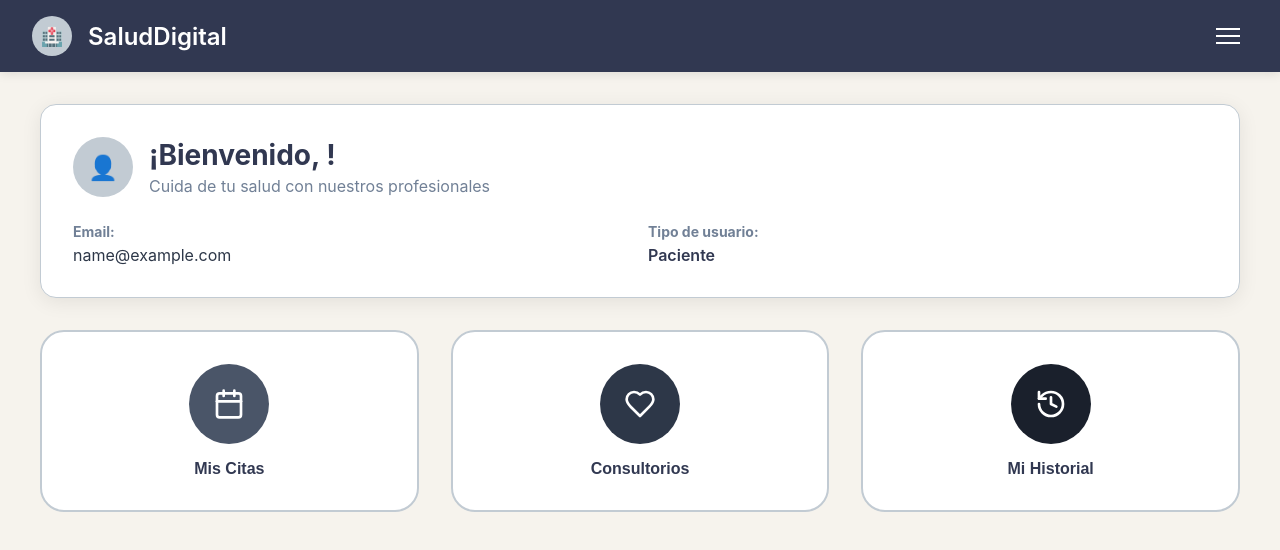
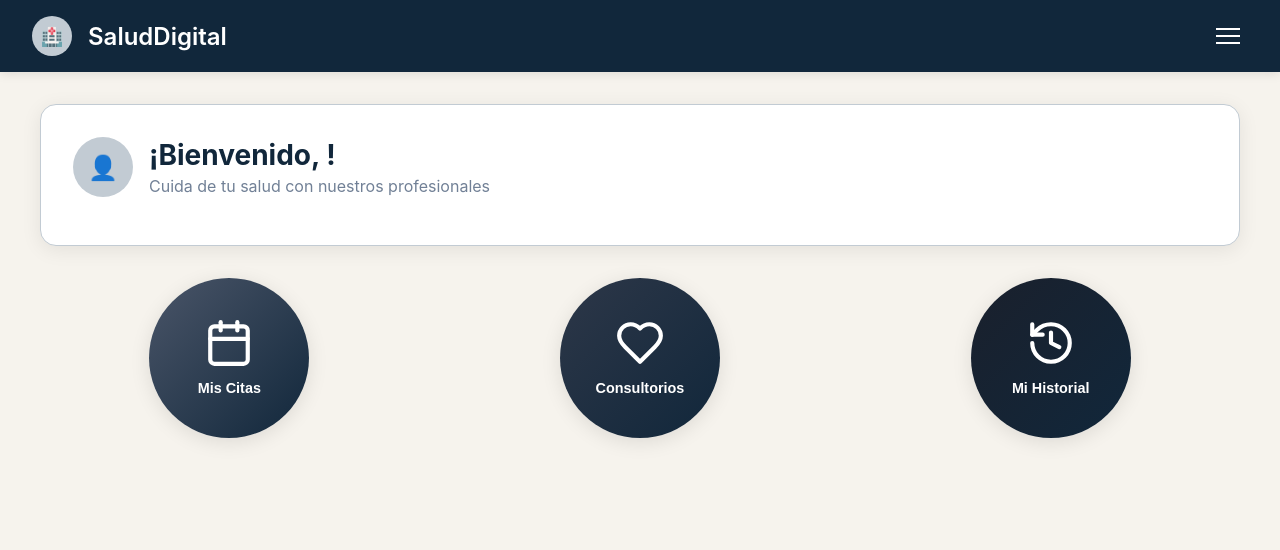
Before and after one commit to JUANFER187/healthcare-system, a React (Vite) app in the folder frontend/: page /dashboard in a window 1280 px wide. Shown: the top 550 px of the page. Built offline with nearby package versions, Linux system fonts and the light colour scheme; sample sign-in values are in the browser's storage; the HTML template or start-up script is replaced by a standard one.

Commit message:
Cambio en el contenido de las cards, reparación al problema de animación del menú hamburguesa y limpieza del dashboard.

```diff
--- a/frontend/src/pages/Dashboard.jsx
+++ b/frontend/src/pages/Dashboard.jsx
@@ -1,5 +1,6 @@
 import React, { useState } from 'react';
 import { useAuth } from '../context/AuthContext';
+import { useNavigate } from 'react-router-dom';
 import {
   Calendar,
   Heart,
@@ -13,22 +14,26 @@ import {
   FileText
 } from 'lucide-react';
 
+
 const Dashboard = () => {
   const { user, logout } = useAuth();
   const [sidebarOpen, setSidebarOpen] = useState(false);
   const [menuAnimation, setMenuAnimation] = useState(false);
+  const [isHovered, setIsHovered] = useState(false);
+  const navigate = useNavigate();
 
   const toggleMenu = () => {
-    setMenuAnimation(!menuAnimation);
-    setTimeout(() => setSidebarOpen(!sidebarOpen), 150);
+    const newState = !sidebarOpen;
+    setSidebarOpen(newState);
+    setMenuAnimation(newState); // Mismo estado para ambos
   };
 
   // Paleta de colores profesional
   const colors = {
     primary: '#F6F3ED',
     secondary: '#C2CBD3',
-    accent: '#313851',
-    text: '#2D3748',
+    accent: '#11273bff',
+    text: '#202c33ff',
     lightText: '#718096'
   };
 
@@ -91,17 +96,19 @@ const Dashboard = () => {
         {/* Botón Menú Hamburguesa Animado */}
         <button
           onClick={toggleMenu}
+          onMouseEnter={() => setIsHovered(true)}
+          onMouseLeave={() => setIsHovered(false)}
           style={{
-            background: 'none',
+            background: isHovered ? 'rgba(255, 255, 255, 0.1)' : 'none',
             border: 'none',
             cursor: 'pointer',
             padding: '8px',
             borderRadius: '8px',
-            transition: 'background-color 0.2s'
+            transition: 'all 0.3s ease',
+            boxShadow: isHovered ? '0 0 10px rgba(255, 255, 255, 0.3)' : 'none'
           }}
-          onMouseOver={(e) => e.target.style.backgroundColor = 'rgba(255,255,255,0.1)'}
-          onMouseOut={(e) => e.target.style.backgroundColor = 'transparent'}
         >
+          {/* El contenido de las 3 líneas se mantiene igual */}
           <div style={{
             width: '24px',
             height: '24px',
@@ -110,34 +117,38 @@ const Dashboard = () => {
             {/* Línea superior */}
             <div style={{
               position: 'absolute',
-              top: menuAnimation ? '11px' : '4px',
+              top: '4px',
               left: '0',
               width: '24px',
               height: '2px',
               backgroundColor: 'white',
               transform: menuAnimation ? 'rotate(45deg)' : 'none',
+              transformOrigin: 'center',
               transition: 'all 0.3s ease'
             }}></div>
+
             {/* Línea media */}
             <div style={{
               position: 'absolute',
               top: '11px',
               left: '0',
-              width: menuAnimation ? '0' : '24px',
+              width: '24px',
               height: '2px',
               backgroundColor: 'white',
               opacity: menuAnimation ? 0 : 1,
               transition: 'all 0.3s ease'
             }}></div>
+
             {/* Línea inferior */}
             <div style={{
               position: 'absolute',
-              top: menuAnimation ? '11px' : '18px',
+              top: '18px',
               left: '0',
               width: '24px',
               height: '2px',
               backgroundColor: 'white',
               transform: menuAnimation ? 'rotate(-45deg)' : 'none',
+              transformOrigin: 'center',
               transition: 'all 0.3s ease'
             }}></div>
           </div>
@@ -199,91 +210,54 @@ const Dashboard = () => {
               </p>
             </div>
           </div>
-
-          {/* Información del usuario */}
-          <div style={{
-            display: 'grid',
-            gridTemplateColumns: 'repeat(auto-fit, minmax(200px, 1fr))',
-            gap: '1rem',
-            marginTop: '1.5rem'
-          }}>
-            <div>
-              <strong style={{ color: colors.lightText, fontSize: '0.875rem' }}>Email:</strong>
-              <div style={{ color: colors.text, marginTop: '0.25rem' }}>{user?.email}</div>
-            </div>
-            <div>
-              <strong style={{ color: colors.lightText, fontSize: '0.875rem' }}>Tipo de usuario:</strong>
-              <div style={{
-                color: colors.accent,
-                marginTop: '0.25rem',
-                fontWeight: '600'
-              }}>
-                {user?.user_type === 'professional' ? 'Profesional de la Salud' : 'Paciente'}
-              </div>
-            </div>
-            {user?.specialty && (
-              <div>
-                <strong style={{ color: colors.lightText, fontSize: '0.875rem' }}>Especialidad:</strong>
-                <div style={{ color: colors.text, marginTop: '0.25rem' }}>{user?.specialty}</div>
-              </div>
-            )}
-          </div>
         </div>
 
-        {/* Botones Circulares */}
+        {/* Botones Circulares - NUEVO DISEÑO */}
         <div style={{
           display: 'grid',
-          gridTemplateColumns: 'repeat(auto-fit, minmax(150px, 1fr))',
+          gridTemplateColumns: 'repeat(auto-fit, minmax(160px, 1fr))',
           gap: '2rem',
-          marginTop: '2rem'
+          marginTop: '2rem',
+          justifyItems: 'center'
         }}>
           {buttons.map((button) => {
             const IconComponent = button.icon;
             return (
               <button
                 key={button.id}
+                onClick={() => button.path && navigate(button.path)}
                 style={{
+                  width: '160px',
+                  height: '160px',
+                  borderRadius: '50%',
+                  border: 'none',
+                  background: `linear-gradient(135deg, ${button.color}, ${colors.accent})`,
+                  color: 'white',
+                  cursor: 'pointer',
                   display: 'flex',
                   flexDirection: 'column',
                   alignItems: 'center',
-                  gap: '1rem',
-                  padding: '2rem 1rem',
-                  backgroundColor: 'white',
-                  border: `2px solid ${colors.secondary}`,
-                  borderRadius: '24px',
-                  cursor: 'pointer',
+                  justifyContent: 'center',
+                  gap: '0.75rem',
                   transition: 'all 0.3s ease',
-                  textDecoration: 'none',
-                  color: 'inherit'
+                  boxShadow: '0 4px 20px rgba(0,0,0,0.1)',
+                  padding: '1rem'
                 }}
-                onMouseOver={(e) => {
-                  e.target.style.transform = 'translateY(-4px)';
-                  e.target.style.boxShadow = '0 8px 25px rgba(0,0,0,0.15)';
-                  e.target.style.borderColor = button.color;
+                onMouseEnter={(e) => {
+                  e.target.style.transform = 'scale(1.1)';
+                  e.target.style.boxShadow = '0 8px 30px rgba(0,0,0,0.2)';
                 }}
-                onMouseOut={(e) => {
-                  e.target.style.transform = 'translateY(0)';
-                  e.target.style.boxShadow = 'none';
-                  e.target.style.borderColor = colors.secondary;
+                onMouseLeave={(e) => {
+                  e.target.style.transform = 'scale(1)';
+                  e.target.style.boxShadow = '0 4px 20px rgba(0,0,0,0.1)';
                 }}
               >
-                <div style={{
-                  width: '80px',
-                  height: '80px',
-                  backgroundColor: button.color,
-                  borderRadius: '50%',
-                  display: 'flex',
-                  alignItems: 'center',
-                  justifyContent: 'center',
-                  color: 'white'
-                }}>
-                  <IconComponent size={32} />
-                </div>
+                <IconComponent size={50} />
                 <span style={{
                   fontWeight: '600',
-                  color: colors.accent,
-                  fontSize: '1rem',
-                  textAlign: 'center'
+                  fontSize: '0.9rem',
+                  textAlign: 'center',
+                  lineHeight: '1.2'
                 }}>
                   {button.label}
                 </span>
```
